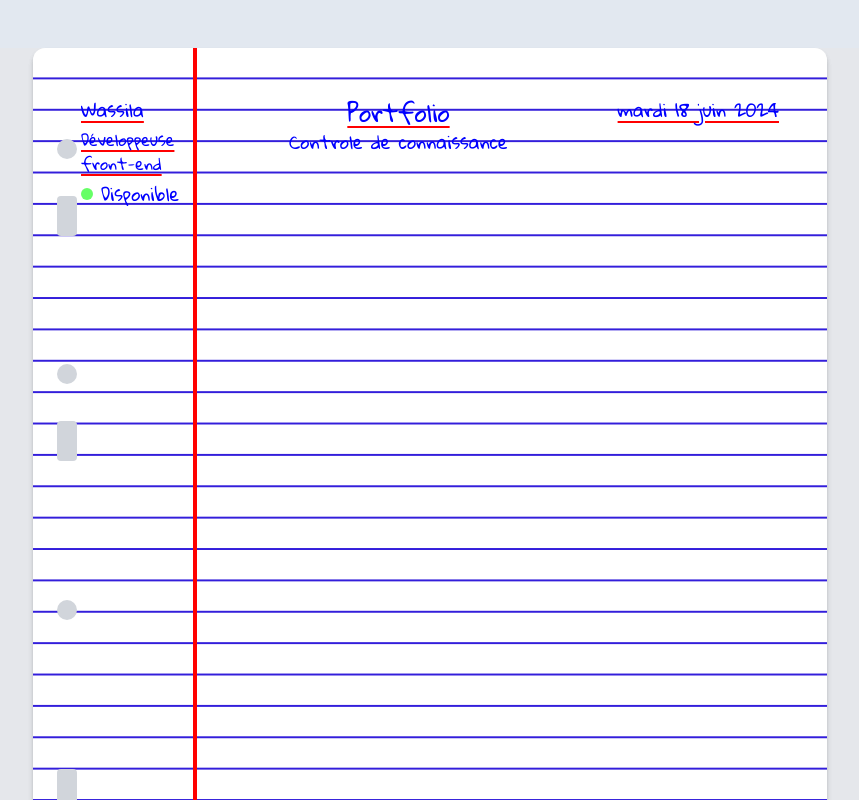
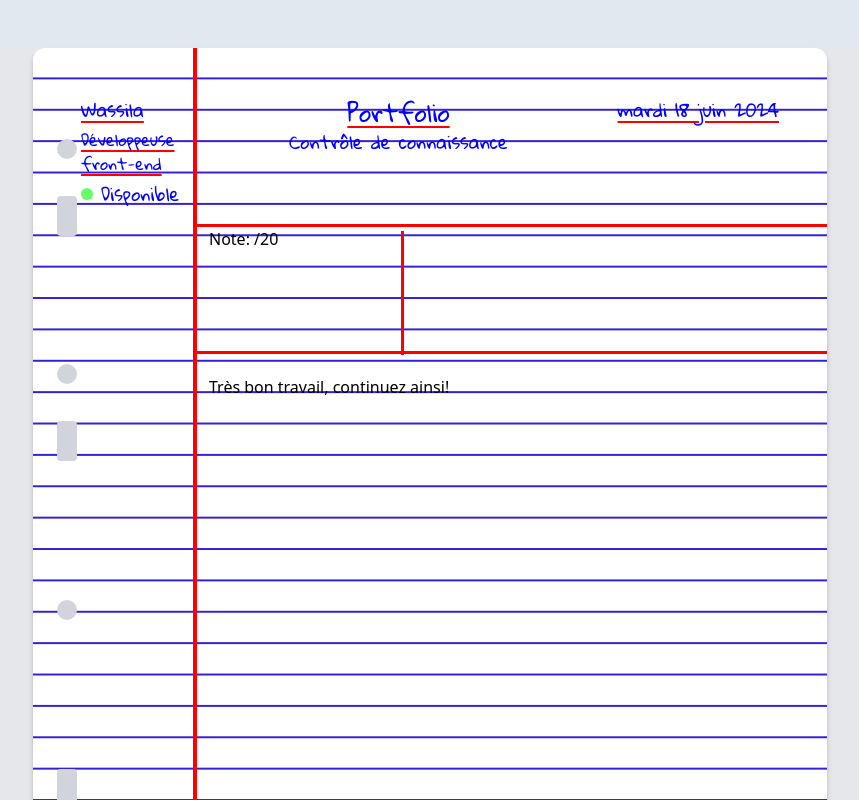
Before and after one commit to LaWass1864/autodit-react, a React (Create React App) app: page / in a window 1280 px wide. Shown: the top 800 px of the page, without its empty margins (210-1069 px from the left). Built offline with nearby package versions, Linux system fonts and the light colour scheme.

Commit message:
encadré ok, il reste a placer l'appréciation a droite

```diff
--- a/src/component/Header.js
+++ b/src/component/Header.js
@@ -7,7 +7,7 @@ const Header = () => {
   const availability = "Disponible";
 
   const title = "Portfolio";
-  const subtitle = "Controle de connaissance";
+  const subtitle = "Contrôle de connaissance";
 
   // Fonction pour formater la date
   const formatDate = (date) => {
--- /dev/null
+++ b/src/component/Note.js
@@ -0,0 +1,21 @@
+import React from 'react';
+
+const Note = () => {
+
+    const note = "/20";
+    const appreciation = "Très bon travail, continuez ainsi!";
+
+    return (
+        <div className="note-appreciation-container">
+        <div className="note-title-container">
+          <h3 className="note-title">Note: {note}</h3>
+        </div>
+        <div className="vertical-line"></div>
+        <div className="note-text-container">
+          <p className="note-text">{appreciation}</p>
+        </div>
+      </div>
+    );
+};
+
+export default Note;
--- a/src/component/Paper.js
+++ b/src/component/Paper.js
@@ -1,5 +1,6 @@
 import React from 'react';
 import Header from './Header';
+import Note from './Note';
 
 const Paper = () => {
   return (
@@ -37,6 +38,8 @@ const Paper = () => {
 
           {/* Header de la feuille */}
           <Header />
+          {/* Encadré avec la note et l'appréciation */}
+          <Note />
         </div>
       </div>
     </div>
--- a/src/index.css
+++ b/src/index.css
@@ -58,3 +58,35 @@ body {
   text-decoration-thickness: 2px; /* Ajustez l'épaisseur ici */
   text-underline-offset: 4px; /* Ajustez l'espacement ici */
 }
+
+.note-appreciation-container {
+  margin-left: 8rem; /* Alignement avec la marge */
+  margin-right: 2rem; /* Ajustement pour qu'il ne dépasse pas */
+  width: calc(100% - 6rem); /* Ajustement pour tenir compte des marges */
+  border-top: 3px solid var(--custom-red);
+  border-bottom: 3px solid var(--custom-red);
+  box-sizing: border-box;
+  height: 130px;
+  position: relative;
+}
+
+.note-title-container {
+  width: 14rem; /* Largeur fixe pour la partie gauche */
+  display: flex;
+  align-items: center; /* Alignement vertical centré */
+  padding-left: 1rem; /* Espacement à gauche */
+}
+
+.vertical-line {
+  border-left: 3px solid var(--custom-red); /* Trait vertical */
+  height: 100%; /* Hauteur de l'encadré */
+  margin: 0 13rem; /* Espacement horizontal */
+  transform: translateY(-20px); /* Déplacement vers le haut */
+}
+
+.note-text-container {
+  flex-grow: 1; /* Utilisation du reste de l'espace disponible */
+  display: flex;
+  align-items: center; /* Alignement vertical centré */
+  padding-left: 1rem; /* Espacement à gauche */
+}
```
